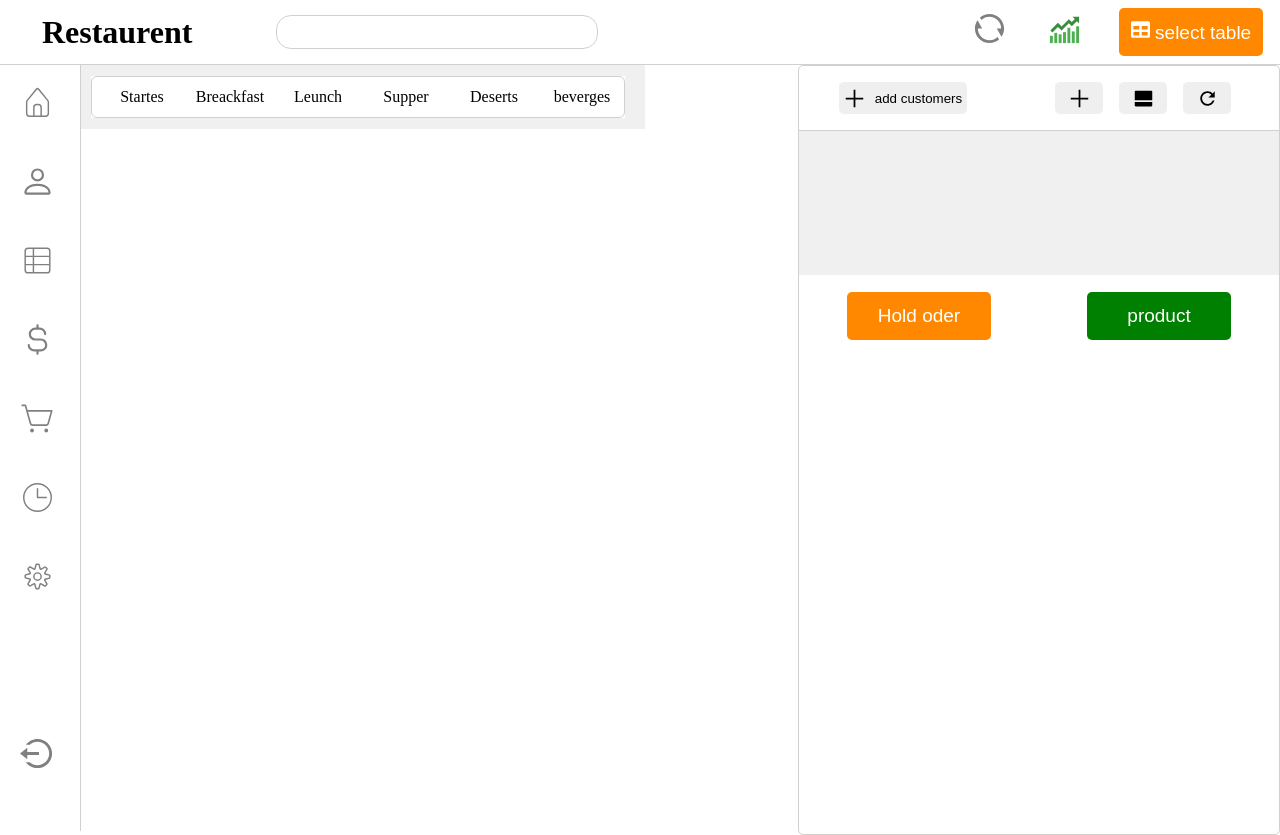
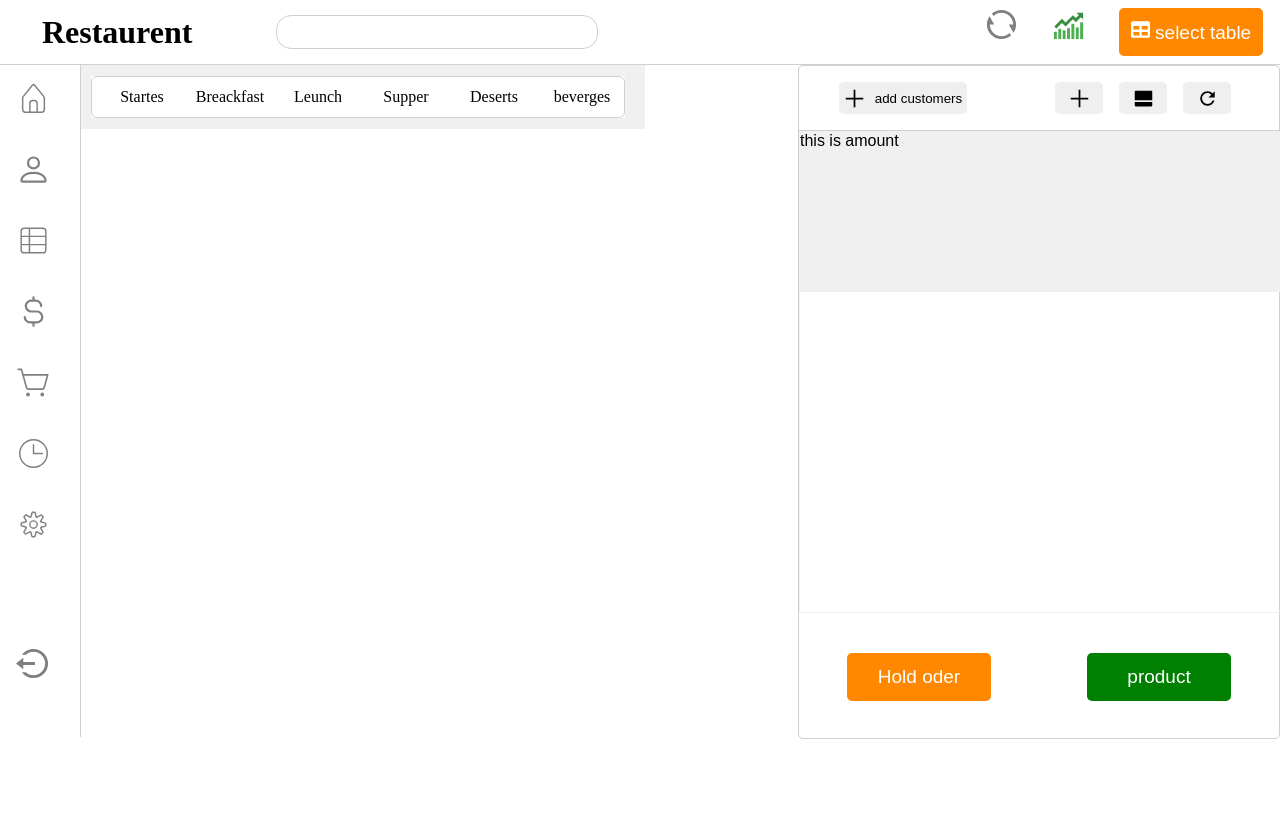
Before and after one commit to ziauddin-0987/restaurent.github.io, a React (Vite) app: page / in a window 1280 px wide. After the commit the page ends 800 px from the top, so only its background shows below. Built offline with nearby package versions, Linux system fonts and the light colour scheme.

Commit message:
this is change btn move  bottom side and functial add

```diff
--- a/src/components/leftSideBar.css
+++ b/src/components/leftSideBar.css
@@ -9,7 +9,7 @@
   border-right: 1px solid rgb(210, 207, 207);
   /* display: block; */
   /* background-color: rgb(116, 167, 167); */
-  height: 47.9rem;
+  height: 42rem;
 }
 /* icon */
 .logInIcon {
@@ -20,8 +20,8 @@
   color: rgb(128, 128, 128);
   cursor: pointer;
   font-size: 35px;
-  padding: 10px;
-  margin: 10px;
+  padding: 8px;
+  margin: 8px;
   border-radius: 5px;
 }
 .anyIcon:hover {
--- a/src/components/sideBar.css
+++ b/src/components/sideBar.css
@@ -18,7 +18,7 @@
   /* display: none; */
   display: flex;
 
-  height: 48rem;
+  height: 42rem;
   width: 30rem;
   box-shadow: 2px;
   /* background-color: #c2fbd7; */
@@ -90,6 +90,8 @@
 .oneIconInSideBar {
   display: flex;
   justify-content: space-around;
+  height: 8rem;
+
   align-items: center;
 }
 /* span text  */
@@ -98,10 +100,17 @@
 }
 .totalAmount {
   width: 100%;
-  height: 9rem;
+  height: 10rem;
   background-color: #f0f0f0;
 }
-.btnAmountBox{
-  /* display: flex; */
+.btnAmountBox {
+  width: 100%;
+  height: 30rem;
+  border: 1px solid #f0f0f0;
+  display: flex;
   /* position: ; */
 }
+.amount {
+  width: 100%;
+  /* height: 60rem; */
+}
--- a/src/components/sideBar.jsx
+++ b/src/components/sideBar.jsx
@@ -15,7 +15,12 @@ function sideBar() {
             <div className="topSideBarAllIconIn">
               <div className="sideIcon">
                 <div className="oneIconInSideBar">
-                  <button className="sideBarButtonAdd" onClick={() => {}}>
+                  <button
+                    className="sideBarButtonAdd"
+                    onClick={() => {
+                      console.log("add button  clicked");
+                    }}
+                  >
                     <GrAdd className="S-icon" />
                     <span className="spanText"> add customers</span>
                   </button>
@@ -35,7 +40,10 @@ function sideBar() {
             </div>
 
             <div className="btnAmountBox">
-              <div className="totalAmount"></div>
+              <div className="totalAmount">
+                <div className="amount"> this is amount</div>
+              </div>
+            </div>
             <div className="towBtnHoldOderandPorduct">
               <div className="holdBtn ">
                 <button className="tableBtn">Hold oder</button>
@@ -52,7 +60,6 @@ function sideBar() {
           </div>
         </div>
       </div>
-      </div>
     </>
   );
 }
--- a/src/main.jsx
+++ b/src/main.jsx
@@ -19,7 +19,7 @@ const route = createBrowserRouter([
         element: <Form />,
         errorElement: <Pagenotfound />,
         children: [
-          { path: "Home", element: <Home /> },
+            { path: "Home", element: <Home /> },
           {
             path: "About",
             element: <About />,
```
Lines whose indentation alone changed are shown as unchanged.
